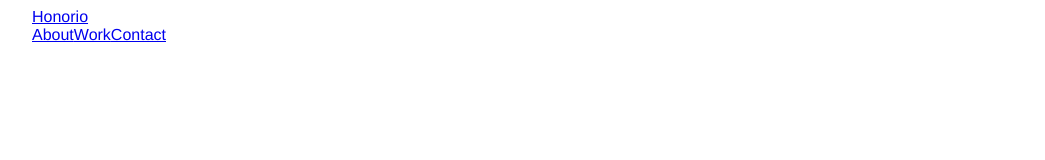
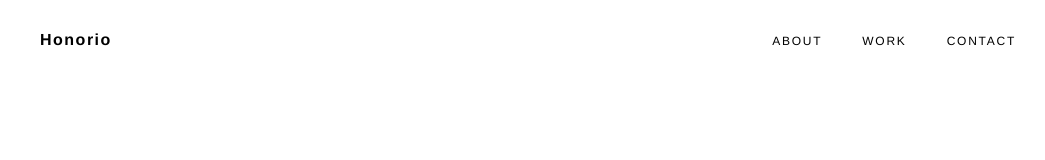
Before and after one commit to HonorioTaveras/portfolio-website, a Gatsby site: page / in a window 1280 px wide. Shown: the whole page, without its empty margins (120-1165 px from the left). Built offline with nearby package versions, Linux system fonts and the light colour scheme; Gatsby itself is replaced by a stand-in of ours.

Commit message:
added styles to header and added a header folder to contain header file and scss file

```diff
--- /dev/null
+++ b/src/components/Header/Header.js
@@ -0,0 +1,25 @@
+import { Link } from "gatsby"
+import React from "react"
+
+import './Header.scss';
+
+const Header = () => (
+  <header>
+    <div className="container">
+      <div className="inner-header">
+        <div className="logo">
+          <Link to="/">Honorio</Link>
+        </div>
+        <div className="navigation">
+          <nav>
+            <Link to="/about">About</Link>
+            <Link to="/work">Work</Link>
+            <Link to="/contact">Contact</Link>
+          </nav>
+        </div>
+      </div>
+    </div>
+  </header>
+)
+
+export default Header
--- /dev/null
+++ b/src/components/Header/Header.scss
@@ -0,0 +1,38 @@
+@import '../../styles/index.scss';
+
+header {
+  height: 80px;
+  width: 100%;
+  position: absolute;
+  top: 0px;
+  z-index: 10;
+  .inner-header {
+    display: flex;
+    align-items: center;
+    justify-content: space-between;
+    height: 80px;
+    .logo {
+      a {
+        font-weight: 700;
+        text-decoration: none;
+        letter-spacing: 1.5px;
+        color: $black;
+      }
+    }
+    .navigation {
+      nav {
+        a {
+          margin: 0 20px;
+          text-decoration: none;
+          letter-spacing: 1.75px;
+          text-transform: uppercase;
+          font-size: 0.75rem;
+          color: $black;
+          &:last-child {
+            margin-right: 0;
+          }
+        }
+      }
+    }
+  }
+}
--- a/src/components/header.js
+++ /dev/null
@@ -1,21 +0,0 @@
-import { Link } from "gatsby"
-import React from "react"
-
-const Header = () => (
-  <header>
-    <div className="container">
-      <div className="logo">
-        <Link to="/">Honorio</Link>
-      </div>
-      <div className="navigation">
-        <nav>
-          <Link to="/about">About</Link>
-          <Link to="/work">Work</Link>
-          <Link to="/contact">Contact</Link>
-        </nav>
-      </div>
-    </div>
-  </header>
-)
-
-export default Header
--- a/src/pages/index.js
+++ b/src/pages/index.js
@@ -2,7 +2,7 @@
 import '../styles/index.scss';
 
 // Import Components
-import Header from "../components/header";
+import Header from "../components/Header/Header";
 
 const IndexPage = () => (
   <div>
```
